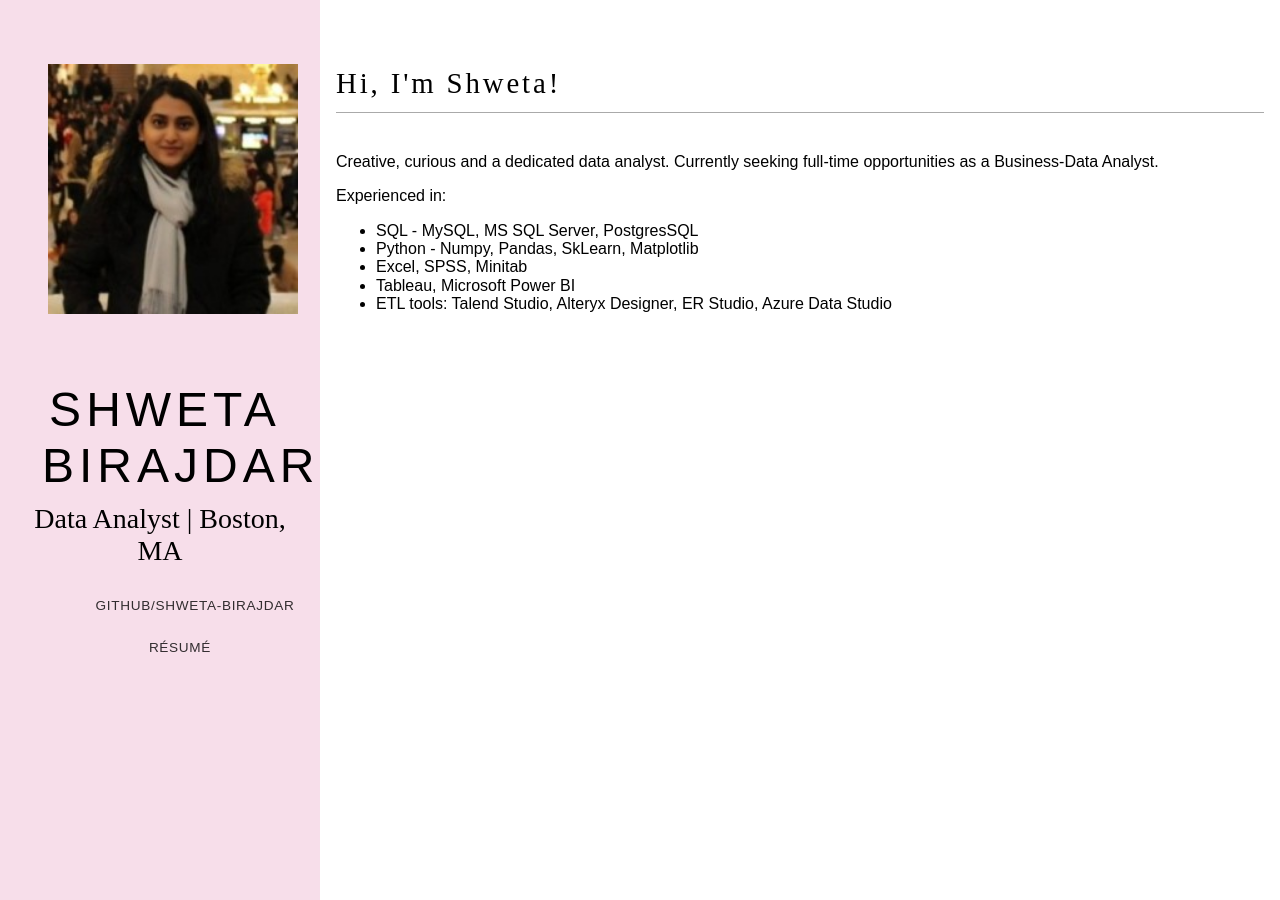
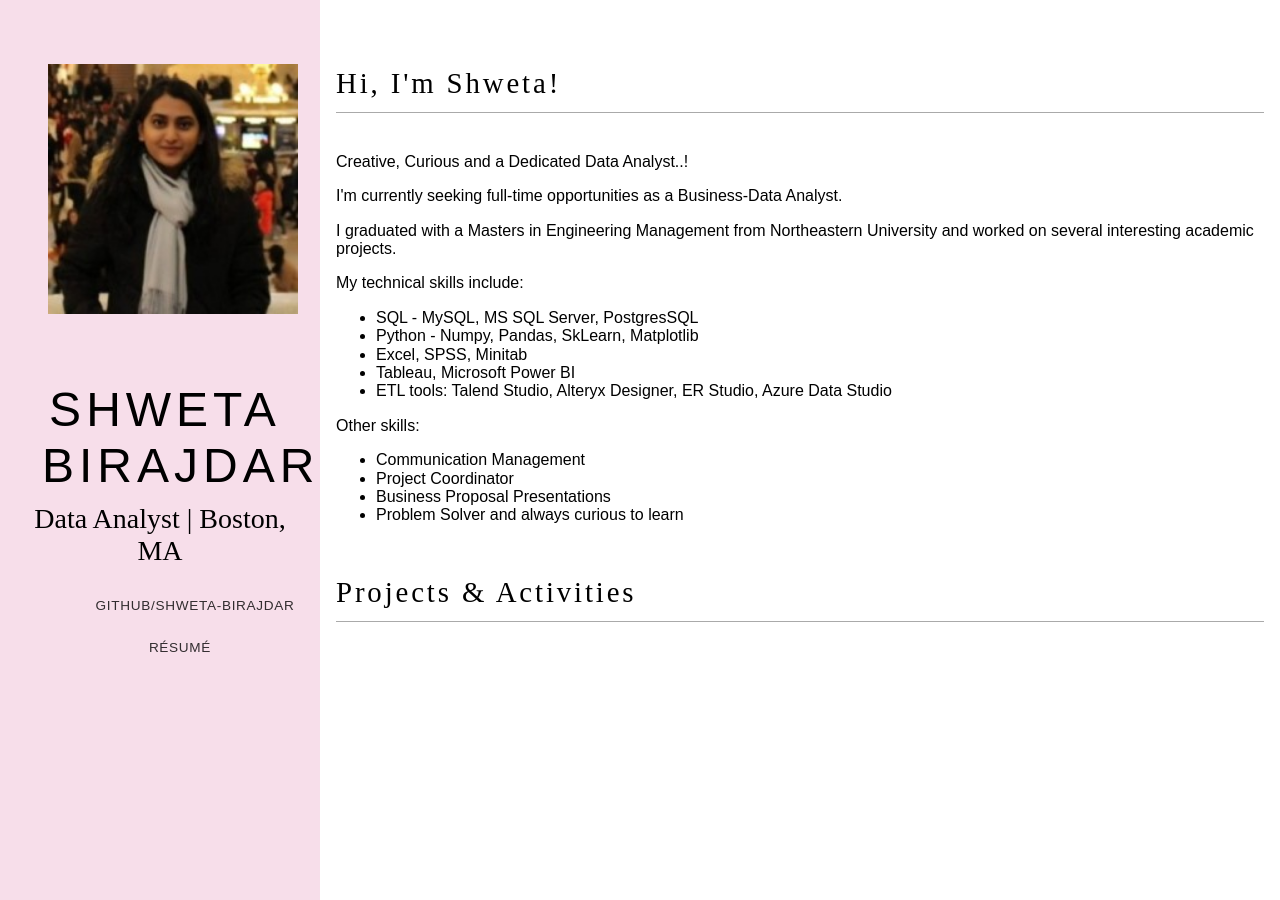
Before and after one commit to shweta-birajdar/shweta-birajdar.github.io, a Jekyll site: the page built from index.html, in a window 1280 px wide. Built offline with Jekyll 4.4.1, drawn with Linux system fonts in a browser that asks for light colours; nearby versions of some CDN libraries; some web fonts are replaced.

Commit message:
Update index.html

```diff
--- a/index.html
+++ b/index.html
@@ -8,8 +8,10 @@ published: true
   <div class="at-a-glance">
     <div class="pure-g">
       <div class="pure-u-1">
-	        <p>Creative, curious and a dedicated data analyst. Currently seeking full-time opportunities as a Business-Data Analyst.</p>
-		      <p>Experienced in: </p>
+	      <p>Creative, Curious and a Dedicated Data Analyst..!</p>
+	      <p>I'm currently seeking full-time opportunities as a Business-Data Analyst.</p>
+	      <p>I graduated with a Masters in Engineering Management from Northeastern University and worked on several interesting academic projects.</p>
+		      <p>My technical skills include: </p>
 		      <ul>
 			      <li>SQL - MySQL, MS SQL Server, PostgresSQL</li>
 			      <li>Python - Numpy, Pandas, SkLearn, Matplotlib</li>
@@ -17,7 +19,22 @@ published: true
 			      <li>Tableau, Microsoft Power BI</li>
 			      <li>ETL tools: Talend Studio, Alteryx Designer, ER Studio, Azure Data Studio</li>
 		      </ul>
+	      <p>Other skills: </p>
+	      <ul>
+		      <li>Communication Management</li>
+		      <li>Project Coordinator</li>
+		      <li>Business Proposal Presentations</li>
+		      <li>Problem Solver and always curious to learn</li>
+	      </ul>
 	      </div>
 	    </div>
 	  </div>
 	</div>
+
+<div class="content-section">
+  <h2 class="content-subhead">Projects &amp; Activities</h2>
+  <div class="project-list">
+    <div class="pure-g">
+    </div>
+  </div>
+</div>
```
